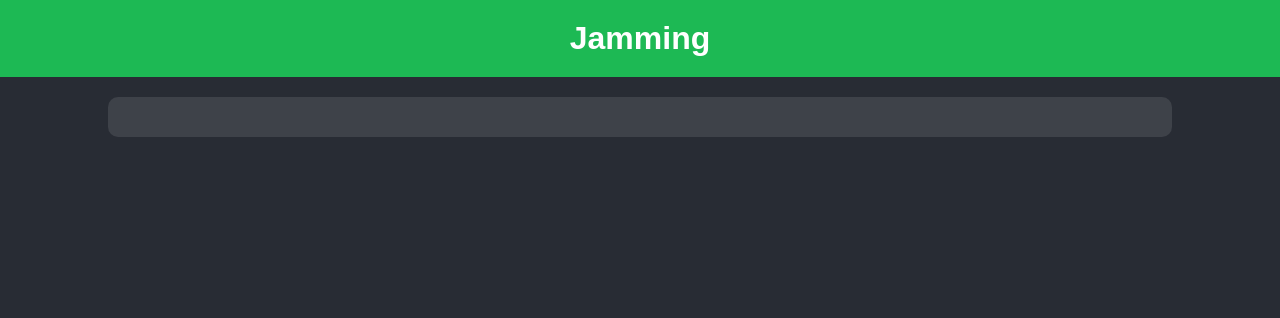
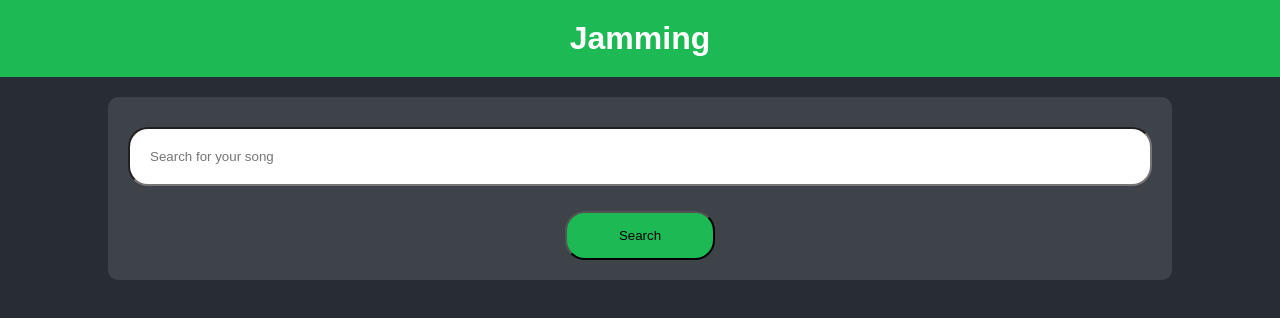
Before and after one commit to jorgecanseco-gh/Jamming-Project, a React (Create React App) app: page / in a window 1280 px wide. Shown: the top 318 px of the page. Built offline with nearby package versions, Linux system fonts and the light colour scheme.

Commit message:
Add SearchBa componentr and SearchBar style

```diff
--- a/src/App.js
+++ b/src/App.js
@@ -1,32 +1,7 @@
-// import logo from './logo.svg';
-// import './App.css';
-
-// function App() {
-//   return (
-//     <div className="App">
-//       <header className="App-header">
-//         <img src={logo} className="App-logo" alt="logo" />
-//         <p>
-//           Edit <code>src/App.js</code> and save to reload.
-//         </p>
-//         <a
-//           className="App-link"
-//           href="https://reactjs.org"
-//           target="_blank"
-//           rel="noopener noreferrer"
-//         >
-//           Learn React
-//         </a>
-//       </header>
-//     </div>
-//   );
-// }
-
-// export default App;
 
 import React from 'react';
 import styles from './App.module.css'
-
+import SearchBar from './Components/SearchBar/SearchBar';
 
 function App() {
   return (
@@ -35,7 +10,7 @@ function App() {
       Jamming
       </header>
       <main className={styles.main}>
-        {/* Content goes here */}
+        <SearchBar />
       </main>
     </div>
   )
--- a/src/Components/SearchBar/SearchBar.js
+++ b/src/Components/SearchBar/SearchBar.js
@@ -0,0 +1,23 @@
+
+import React from "react";
+import styles from './SearchBar.module.css'
+
+
+// function for the SearchBar component
+
+function SearchBar() {
+    return (
+        <div className="{styles.searchBarContainer}">
+            <form>
+                <input type='text' className={styles.input} placeholder="Search for your song"/>
+                <button type='submit' className={styles.searchButton}>
+                    Search
+                </button>
+            </form>
+        </div>
+    )
+}
+
+
+// export the function for use in other components
+export default SearchBar;
--- a/src/Components/SearchBar/SearchBar.module.css
+++ b/src/Components/SearchBar/SearchBar.module.css
@@ -0,0 +1,30 @@
+.searchBarContainer {
+    box-sizing: border-box;
+    margin: 0 auto;
+    width: 95%;
+    padding: 0;
+}
+
+
+.input {
+    width: 100%;
+    margin: 10px 0;
+    padding: 20px;
+    box-sizing: border-box;
+    border-radius: 20px;
+}
+
+.searchButton {
+    margin-top: 15px;
+    width: 150px;
+    padding: 15px;
+    background-color: #1db954; /* Spotify green */
+    border-radius: 20px;
+
+}
+
+.searchButton:hover {
+    background-color: #96ffbb; /* Darker green for hover effect */
+    transform: scale(1.05); /* Slightly enlarge the button */
+    transition: all 0.3s ease; /* Smooth transition */
+}
```
